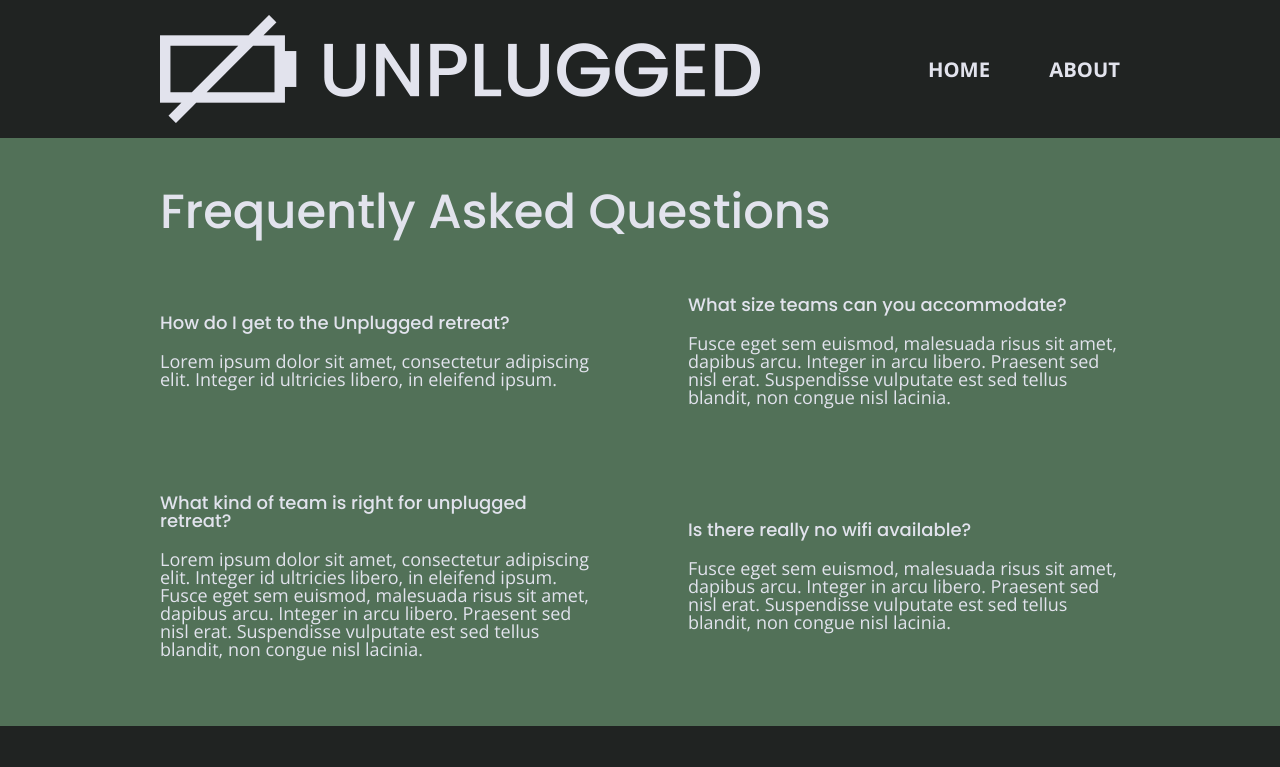
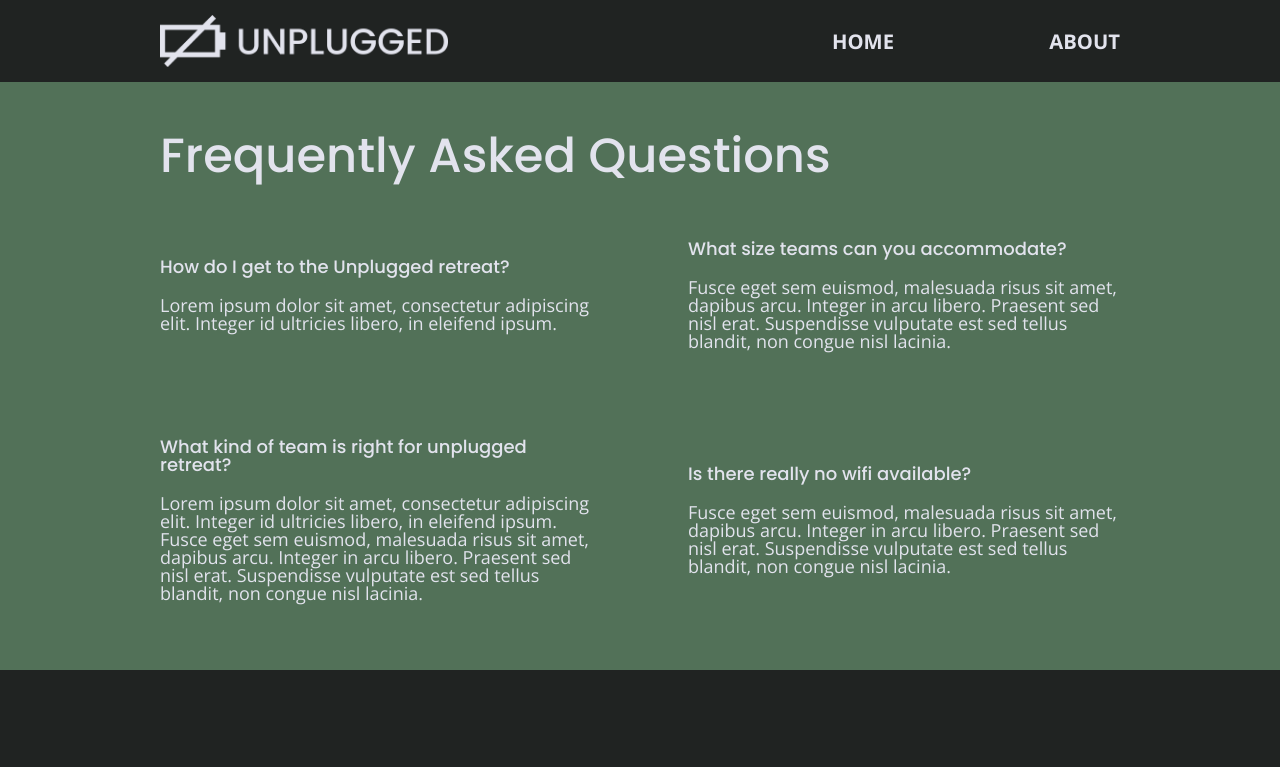
Before and after one commit to eckoman33/sc-respsonsive-site, a website: page unplugged-retreat/faq/index.html in a window 1280 px wide. Shown: the top 767 px of the page. Drawn offline with nearby package versions, Linux system fonts and the light colour scheme; files whose address does not match are found by name.

Commit message:
edited styling and index

```diff
--- a/unplugged-retreat/css/main.css
+++ b/unplugged-retreat/css/main.css
@@ -563,7 +563,7 @@ h3 {
   }
 
   header nav {
-    width: 20%;
+    width: 30%;
   }
 
   header nav ul {
--- a/unplugged-retreat/faq/index.html
+++ b/unplugged-retreat/faq/index.html
@@ -20,6 +20,7 @@
   <link rel="stylesheet" href="../css/main.css">
     <!--- Google Fonts --->
   <link href="https://fonts.googleapis.com/css?family=Open+Sans:400,700|Poppins:500,700" rel="stylesheet">
+  <link href="https://fonts.googleapis.com/css2?family=Open+Sans:wght@700&display=swap" rel="stylesheet">
 
   <!-- FontAwesome CDC Version 5.5 -->
   <script src="https://kit.fontawesome.com/8e9e6b4ced.js" crossorigin="anonymous"></script>
@@ -33,8 +34,11 @@
 
   <header>
     <div class="content-wrapper">
-      <a href="#">
-        <img src="/Users/macbook/SC-Responsive-Site/unplugged-retreat/img/unpluggedlogo.png" alt="unplugged logo"></a>
+      <figure>
+        <a href="#">
+          <img src="/Users/macbook/SC-Responsive-Site/unplugged-retreat/img/unpluggedlogo.png" alt="Unplugged Logo">
+        </a>
+      </figure>
       <div class="header-divider"></div>
       <nav>
         <ul>
```
Also changed, not shown: unplugged-retreat/about/index.html (+6 -1 lines), unplugged-retreat/index.html (+1 -1 lines).
